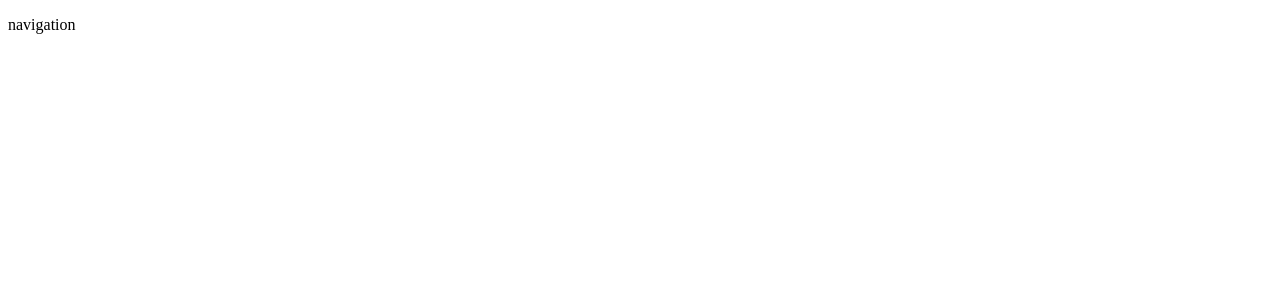
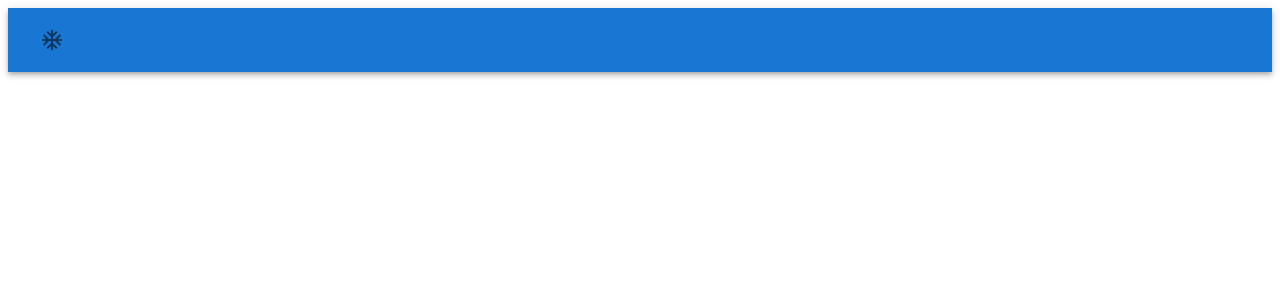
Before and after one commit to ranoodles/biomath-app2, a React (Create React App) app in the folder client/: page / in a window 1280 px wide. Shown: the top 300 px of the page. Built offline with nearby package versions, Linux system fonts and the light colour scheme.

Commit message:
addedtoolbarandicons

```diff
--- a/client/package.json
+++ b/client/package.json
@@ -3,6 +3,9 @@
   "version": "0.1.0",
   "private": true,
   "dependencies": {
+    "@emotion/react": "^11.11.1",
+    "@emotion/styled": "^11.11.0",
+    "@mui/icons-material": "^5.11.16",
     "@mui/material": "^5.13.6",
     "@mui/styled-engine-sc": "^5.12.0",
     "@testing-library/jest-dom": "^5.16.5",
--- a/client/src/pages/Landing.jsx
+++ b/client/src/pages/Landing.jsx
@@ -4,9 +4,7 @@ import Nav from './website-constants/NavBar'
 export default function Landing() {
   return (
     <>
-    <div>
-      <Nav />
-    </div>
+    <Nav />
     </>
   )
 }
--- a/client/src/pages/website-constants/NavBar.jsx
+++ b/client/src/pages/website-constants/NavBar.jsx
@@ -1,11 +1,17 @@
 import React from 'react'
+import {AppBar, Toolbar, IconButton} from '@mui/material'
+import AcUnit from '@mui/icons-material/AcUnit'
 
 export default function Nav() {
   return (
     <>
-      <nav>
-        <p>navigation</p>
-      </nav>
+      <AppBar position="static">
+        <Toolbar>
+          <IconButton>
+            <AcUnit />
+          </IconButton>
+        </Toolbar>
+      </AppBar>
     </>
   )
 }
```
Also changed, not shown: 1 other file (tests, documents, lock files or other folders).
